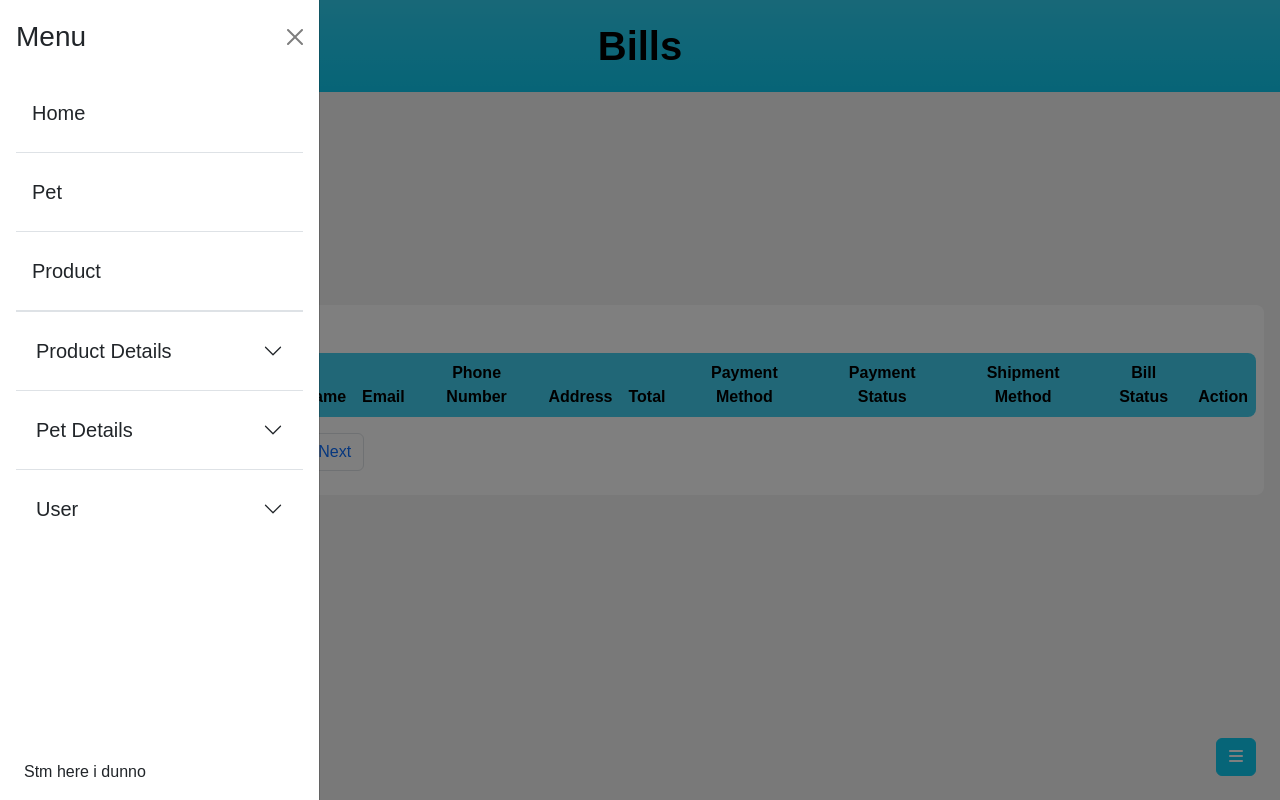
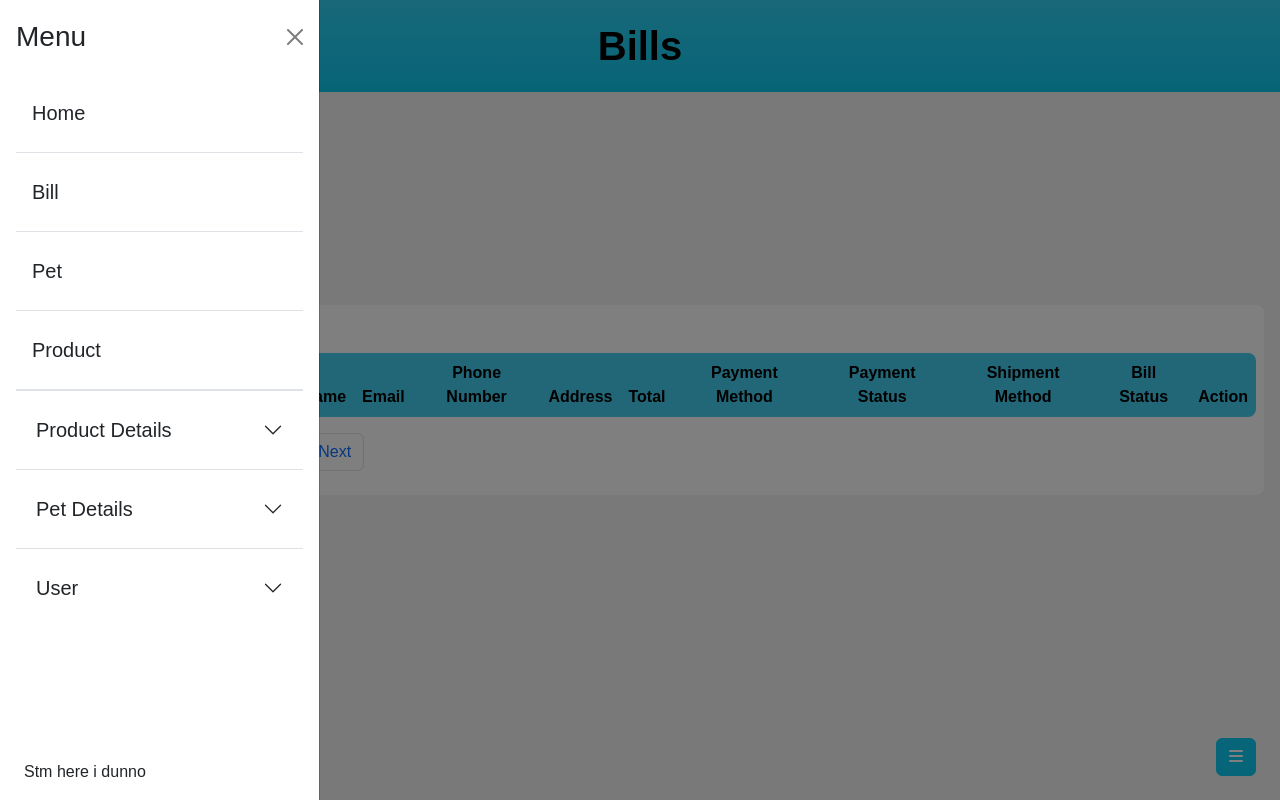
Before and after one commit to nhat191024/PetShop, a PHP site: page /admin/?view=Bills in a window 1280 px wide, after a click that opens the changed part. Run offline with PHP 8.4, Linux system fonts and the light colour scheme; the visitor is signed in with stand-in values (Sample User, id 1); data that the repository does not hold is empty; some libraries are stand-ins or nearby versions.

Commit message:
Update: Bills view button

```diff
--- a/src/admin/views/components/sideNav.php
+++ b/src/admin/views/components/sideNav.php
@@ -7,6 +7,7 @@
     <div class="offcanvas-body ">
         <div class="accordion accordion-flush list-group list-group-flush" id="adminSideBarAccordion">
             <a href="/" class="accordion-item list-group-item list-group-item-action pb-4 text-decoration-none text-dark fs-5">Home</a>
+            <a href="/admin/?view=Bills" class="accordion-item list-group-item list-group-item-action py-4 text-decoration-none text-dark fs-5">Bill</a>
             <a href="/admin/?view=Pets" class="accordion-item list-group-item list-group-item-action py-4 text-decoration-none text-dark fs-5">Pet</a>
             <a href="/admin/?view=Products" class="accordion-item list-group-item list-group-item-action py-4 text-decoration-none text-dark fs-5">Product</a>
             <div class="accordion-item py-2">
```
